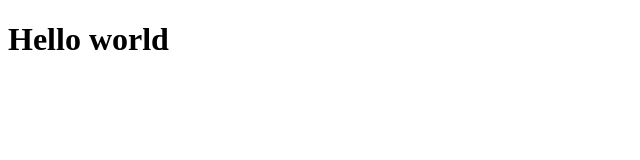
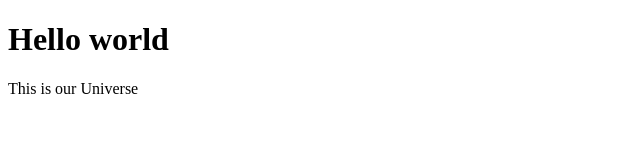
Before and after one commit to patha2702/demo, a plain HTML site: page index.html in a window 1280 px wide. Shown: the whole page, without its empty margins (0-640 px from the left). Drawn offline with Linux system fonts and the light colour scheme.

Commit message:
added new message

```diff
--- a/index.html
+++ b/index.html
@@ -7,5 +7,6 @@
 </head>
 <body>
     <h1>Hello world</h1>
+    <p>This is our Universe</p>
 </body>
 </html>
```
